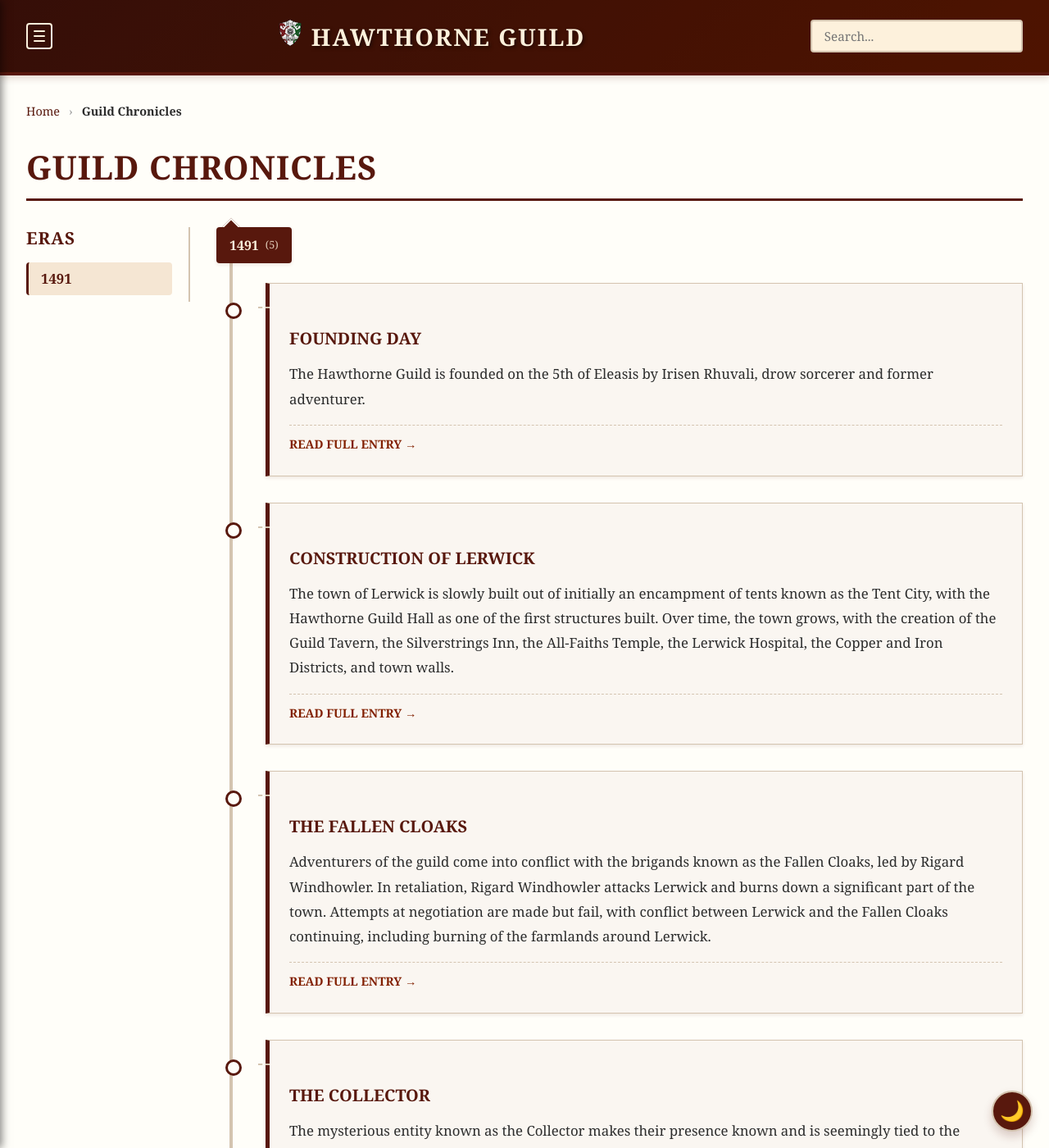
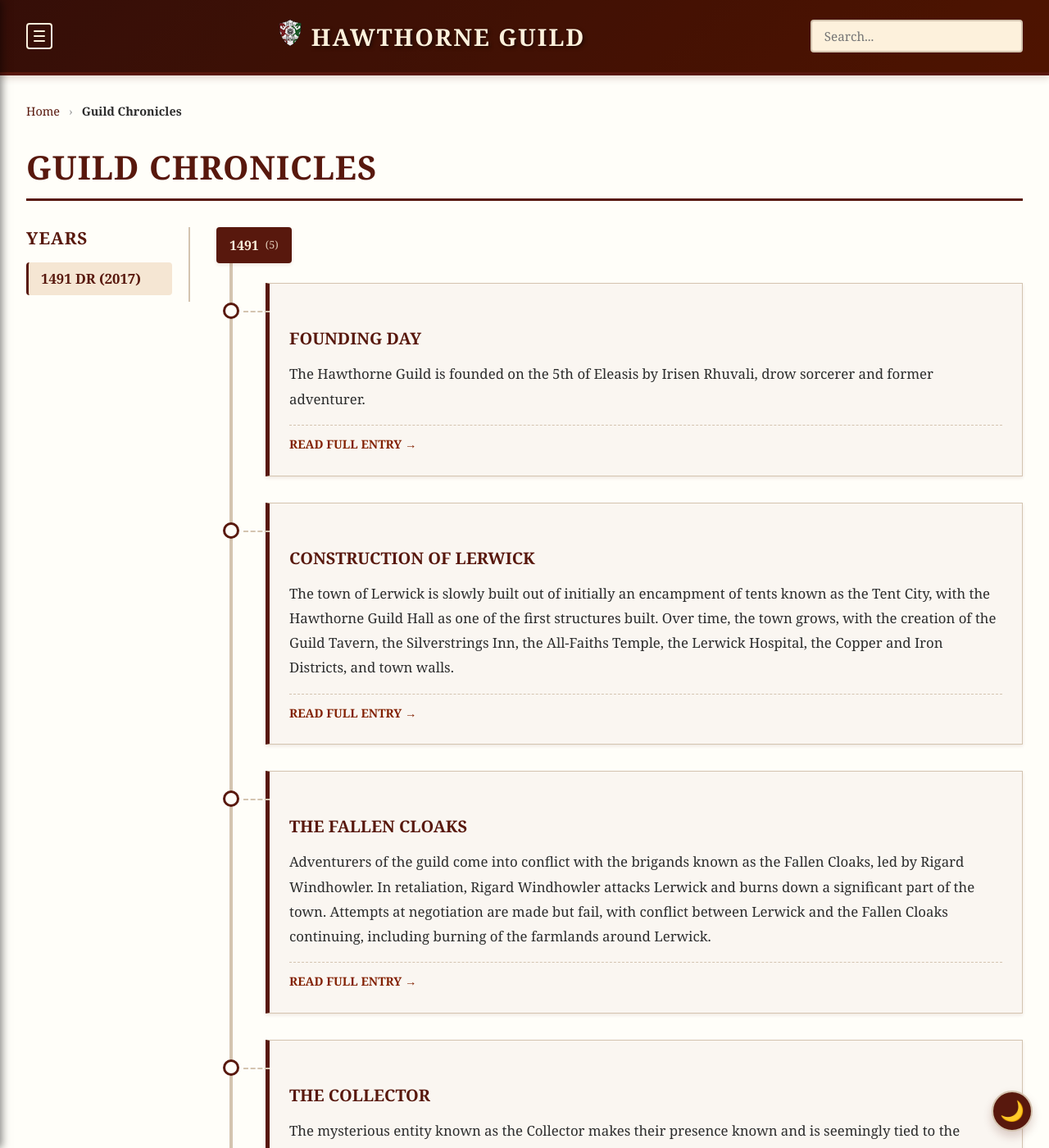
Before and after one commit to coconutswallow/Guides, a Jekyll site: the page built from guild-chronicles.md, in a window 1280 px wide and 1400 px high. Shown: the whole window at 82% size. Built offline with Jekyll 4.4.1, drawn with Linux system fonts in a browser that asks for light colours.

Commit message:
timeline ux design updates

```diff
--- a/assets/css/timeline.css
+++ b/assets/css/timeline.css
@@ -2,23 +2,19 @@
    TIMELINE LAYOUT (Grid System)
    ============================================ */
 
-/* The Main Wrapper */
 .chronicles-layout {
     display: grid;
-    /* Sidebar is 200px, Content takes the rest */
     grid-template-columns: 200px 1fr;
     gap: 3rem;
     position: relative;
 }
 
-/* Left Sidebar (Sticky) */
 .chronicles-sidebar {
     /* Implicitly relative */
 }
 
 .sticky-wrapper {
     position: sticky;
-    /* 85px (header height) + 20px padding */
     top: 105px;
     padding-right: 20px;
     border-right: 2px solid var(--color-border);
@@ -73,24 +69,12 @@
     border-left: 4px solid var(--color-border); /* The main vertical line */
 }
 
-/* The Diamond Top Marker */
-.timeline-start-marker {
-    position: absolute;
-    top: -8px;
-    left: -10px; /* Centers it on the 4px border */
-    width: 16px;
-    height: 16px;
-    background-color: var(--color-primary);
-    transform: rotate(45deg);
-    border: 2px solid var(--color-bg-page);
-    z-index: 2;
-}
+/* Diamond Marker Removed */
 
-/* Year Headers (1499, 1500) */
+/* Year Headers */
 .timeline-year-group {
     position: relative;
     margin-bottom: 3rem;
-    /* Scroll margin ensures header isn't hidden behind fixed navbar when clicked */
     scroll-margin-top: 120px;
 }
 
@@ -127,7 +111,8 @@
 .timeline-item::before {
     content: '';
     position: absolute;
-    left: -49px; /* Adjust to hit center of line */
+    /* Calculated: -40px (padding) - 2px (half border) - 10px (radius) = -52px */
+    left: -52px;
     top: 24px;
     width: 14px;
     height: 14px;
@@ -156,9 +141,11 @@
 .timeline-content::after {
     content: '';
     position: absolute;
-    top: 28px;
-    left: -14px; /* Sticks out to the left */
-    width: 14px;
+    /* Vertically aligned to center of dot (24px top + 10px radius = 34px center) */
+    top: 33px;
+    /* Starts at -32px (Right edge of dot) and spans 32px to reach card edge */
+    left: -32px;
+    width: 32px;
     height: 0;
     border-top: 2px dashed var(--color-border);
 }
@@ -201,18 +188,17 @@
     border-left: 5px solid var(--color-primary);
     background-color: var(--color-bg-light);
 }
-/* Optional: slight tint for major events in light mode only */
 :root:not([data-theme="dark"]) .timeline-content.type-major {
      background-color: rgba(88, 24, 13, 0.03);
 }
 
 /* --- Active State for Sidebar Links --- */
 .year-nav a.active {
-    color: var(--color-primary);        /* Gold/Brand Color */
+    color: var(--color-primary);
     font-weight: bold;
-    background-color: var(--color-bg-medium); /* Light styling background */
-    border-left-color: var(--color-primary);  /* Gold left border */
-    padding-left: 15px; /* Slight bump to the right for emphasis */
+    background-color: var(--color-bg-medium);
+    border-left-color: var(--color-primary);
+    padding-left: 15px;
 }
 
 /* ============================================
@@ -220,25 +206,33 @@
    ============================================ */
 @media (max-width: 900px) {
     .chronicles-layout {
-        grid-template-columns: 1fr; /* Stack vertically */
+        grid-template-columns: 1fr;
         gap: 1rem;
     }
 
     .chronicles-sidebar {
-        display: none; /* Hide sidebar on mobile to save space */
-        /* Alternatively, you can style it as a horizontal scroll bar here */
+        display: none;
     }
 
     .timeline-container {
-        padding-left: 20px;
+        padding-left: 20px; /* Reduced padding */
         margin-left: 10px;
     }
 
     .timeline-year-marker {
-        margin-left: -35px; /* Adjust for smaller padding */
+        margin-left: -35px;
     }
 
+    /* Mobile Dot Position */
+    /* Calculated: -20px (padding) - 2px (half border) - 10px (radius) = -32px */
     .timeline-item::before {
-        left: -29px;
+        left: -32px;
+    }
+
+    /* Mobile Connector Line */
+    /* Spans the gap from Dot Right Edge (-12px) to Card (0px) */
+    .timeline-content::after {
+        left: -12px;
+        width: 12px;
     }
 }
--- a/guild-chronicles.md
+++ b/guild-chronicles.md
@@ -14,13 +14,12 @@
 
   <aside class="chronicles-sidebar">
     <div class="sticky-wrapper">
-      <h4 class="nav-header">Eras</h4>
+      <h4 class="nav-header">Years</h4>
       <nav class="year-nav">
         <ul>
           {% for group in grouped_events %}
-            {% assign label = group.items[0].display_tag | default: group.name %}
             <li>
-              <a href="#year-{{ group.name }}">{{ label }}</a>
+              <a href="#year-{{ group.name }}">{{ group.name }}</a>
             </li>
           {% endfor %}
         </ul>
@@ -30,7 +29,6 @@
 
   <div class="chronicles-content">
     <div class="timeline-container">
-      <div class="timeline-start-marker"></div>
 
       {% for group in grouped_events %}
         {% assign label = group.items[0].display_tag | default: group.name %}
```
Also changed, not shown: other parts of guild-chronicles.md (+3 -13 lines).
